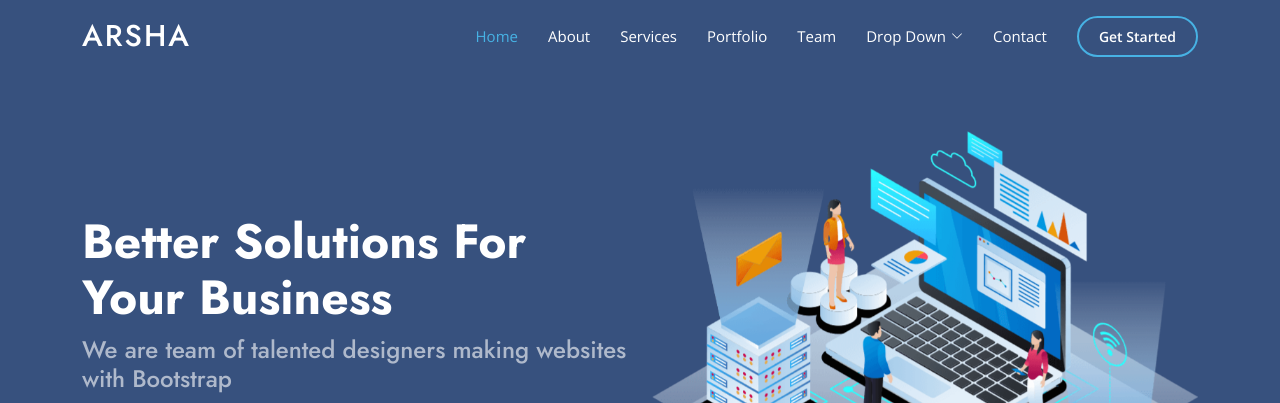
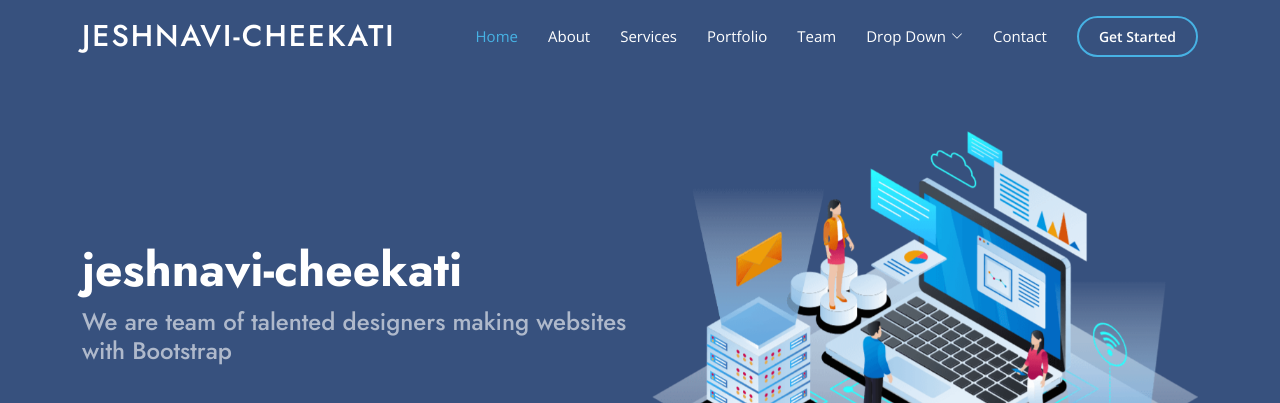
Before and after one commit to Jeshnavi-cheekati/jeshnavi-cheekati.github.io, a plain HTML site: page index.html in a window 1280 px wide. Shown: the top 403 px of the page. Drawn offline with nearby package versions, Linux system fonts and the light colour scheme.

Commit message:
Update index.html

```diff
--- a/index.html
+++ b/index.html
@@ -5,7 +5,7 @@
   <meta charset="utf-8">
   <meta content="width=device-width, initial-scale=1.0" name="viewport">
 
-  <title>Arsha Bootstrap Template - Index</title>
+  <title>jeshnavi-cheekati</title>
   <meta content="" name="description">
   <meta content="" name="keywords">
 
@@ -43,7 +43,7 @@
   <header id="header" class="fixed-top ">
     <div class="container d-flex align-items-center">
 
-      <h1 class="logo me-auto"><a href="index.html">Arsha</a></h1>
+      <h1 class="logo me-auto"><a href="index.html">jeshnavi-cheekati</a></h1>
       <!-- Uncomment below if you prefer to use an image logo -->
       <!-- <a href="index.html" class="logo me-auto"><img src="assets/img/logo.png" alt="" class="img-fluid"></a>-->
 
@@ -86,7 +86,7 @@
     <div class="container">
       <div class="row">
         <div class="col-lg-6 d-flex flex-column justify-content-center pt-4 pt-lg-0 order-2 order-lg-1" data-aos="fade-up" data-aos-delay="200">
-          <h1>Better Solutions For Your Business</h1>
+          <h1>jeshnavi-cheekati</h1>
           <h2>We are team of talented designers making websites with Bootstrap</h2>
           <div class="d-flex justify-content-center justify-content-lg-start">
             <a href="#about" class="btn-get-started scrollto">Get Started</a>
@@ -757,7 +757,7 @@
         <div class="row">
 
           <div class="col-lg-3 col-md-6 footer-contact">
-            <h3>Arsha</h3>
+            <h3>jeshnavi-cheekati</h3>
             <p>
               A108 Adam Street <br>
               New York, NY 535022<br>
```
